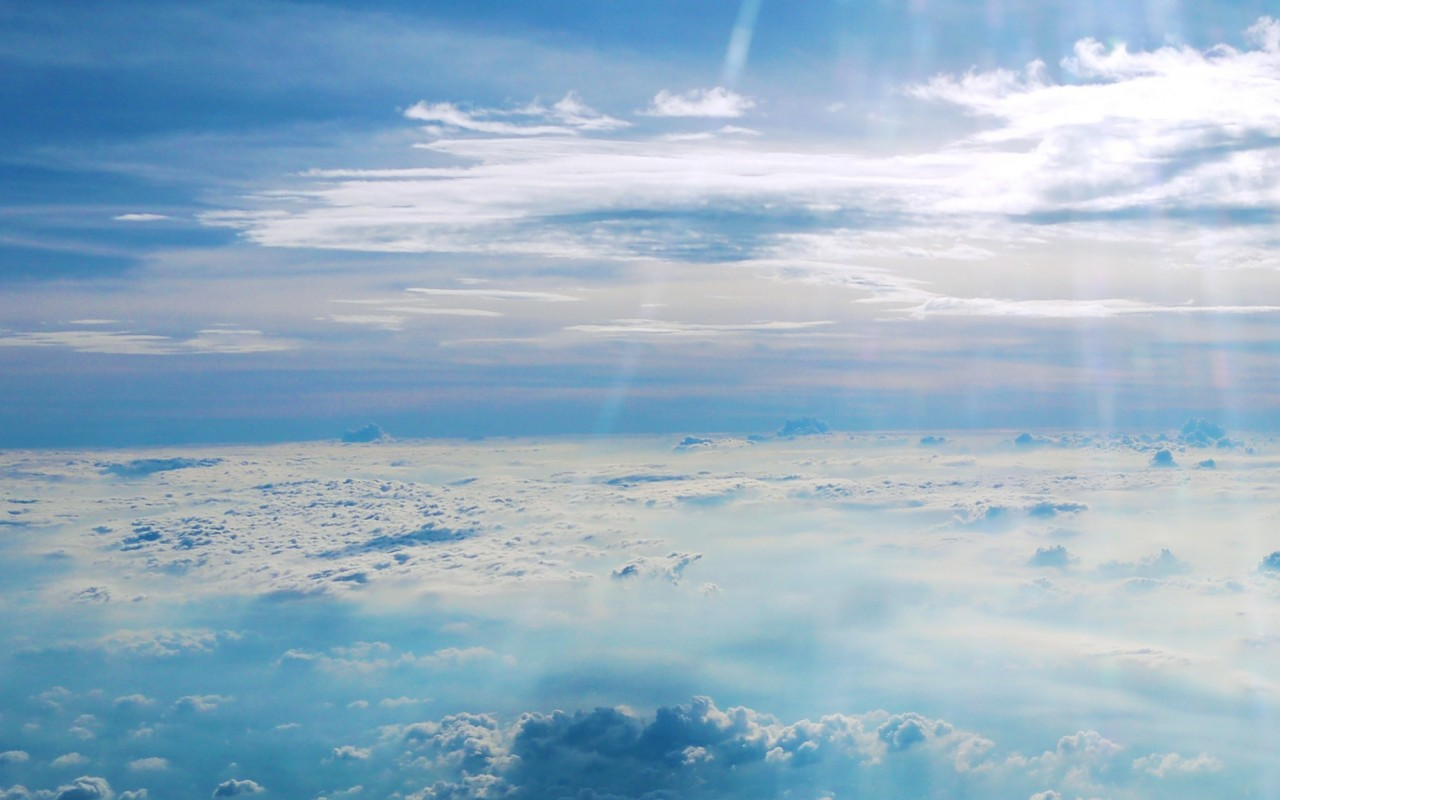
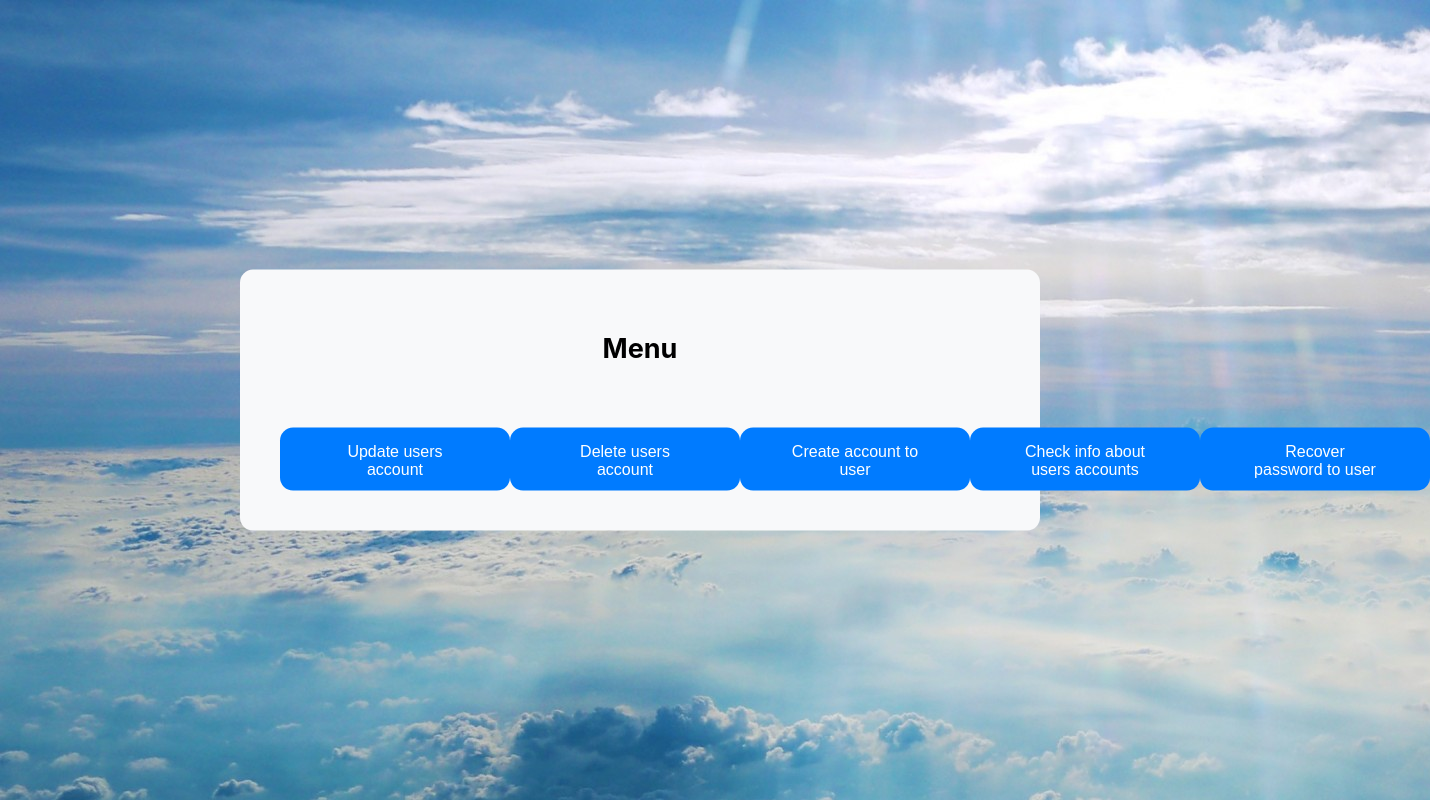
Before and after one commit to Blaze4235/StorMi, a React (Create React App) app in the folder stormi/: page /cabinetAdmin in a window 1280 px wide. Before the commit this address had no page. Shown: the whole page, 1430 px wide, since content can reach past the window. Built offline with nearby package versions, Linux system fonts and the light colour scheme.

Commit message:
add admin cabinet

```diff
--- a/stormi/src/App.js
+++ b/stormi/src/App.js
@@ -8,6 +8,7 @@ import { Routes, Route, Link } from 'react-router-dom';
 import {SingIn} from './components/common/SingIn';
 import {SingUp} from './components/common/SingUp';
 import {UserCabinet} from './components/user/UserCabinet';
+import {AdminCabinet} from './components/admin/AdminCabinet';
 
 import { Navigate } from 'react-router-dom';
 
@@ -20,6 +21,8 @@ function App() {
         <Route path="/sign-in" element={<SingIn/>}/>
         <Route path="/sign-up" element={<SingUp/>}/>
         <Route path="/cabinet" element={<UserCabinet/>}/>
+        <Route path="/cabinetAdmin" element={<AdminCabinet/>}/>
+
       </Routes>
     </div>
   );
--- /dev/null
+++ b/stormi/src/components/admin/AdminCabinet.jsx
@@ -0,0 +1,37 @@
+import React from 'react';
+import { Component } from 'react';
+
+import {ButtonCustom} from '../common/ButtonCustom';
+import '../../styles/user/UserCabinetStyle.css';
+
+export class AdminCabinet extends Component{
+    constructor(props) {
+        super(props);
+        this.props = props;
+    }
+    // componentDidMount(){
+    //     document.querySelector('#CabName').textContent = window.localStorage.getItem('Uname');
+    //     document.querySelector('#CabEmail').textContent = window.localStorage.getItem('Umail');
+    //     document.querySelector('#CabPhone').textContent = window.localStorage.getItem('Uphone');
+    // }
+    render(){
+        return(
+            <div className="ticket ticket--cabinet">
+                <div>
+                    <h2 id="userName" className="cabinet-info__title user-name">Menu</h2>
+                </div>
+                <div className="cabinet-info">
+                    <div className="cabinet-info__block">
+                </div>
+                <div className="cabinet-info__btn-group">
+                    <ButtonCustom text="Update users account" type="primary"></ButtonCustom>
+                    <ButtonCustom text="Delete users account" type="primary"></ButtonCustom>
+                    <ButtonCustom text="Create account to user" type="primary"></ButtonCustom>
+                    <ButtonCustom text="Check info about users accounts" type="primary"></ButtonCustom>
+                    <ButtonCustom text="Recover password to user" type="primary"></ButtonCustom>
+                </div>
+            </div>
+            </div>
+        )
+    }
+}
```
